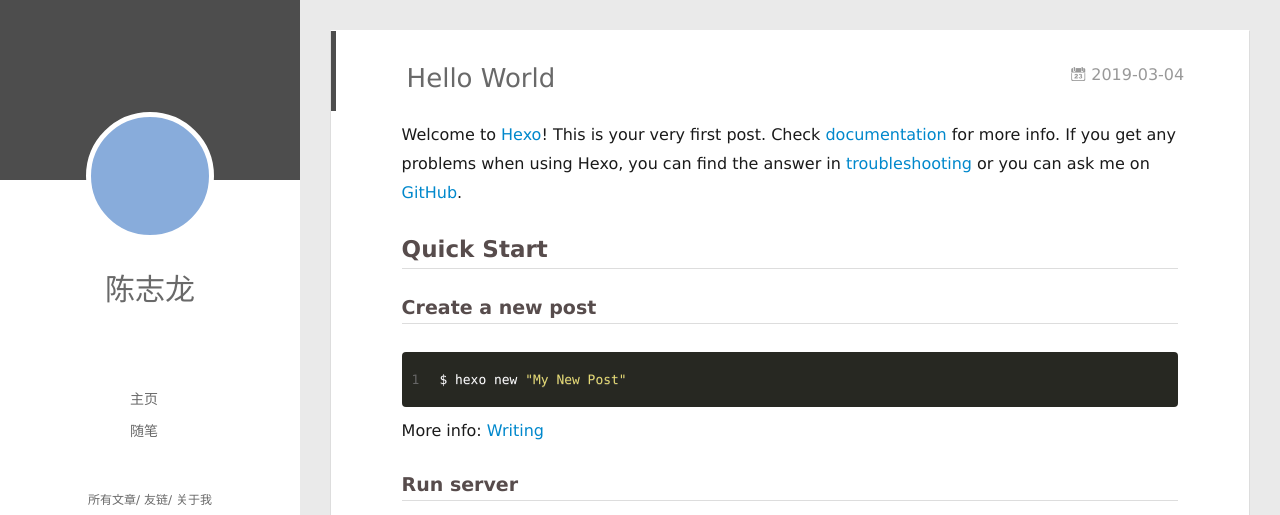
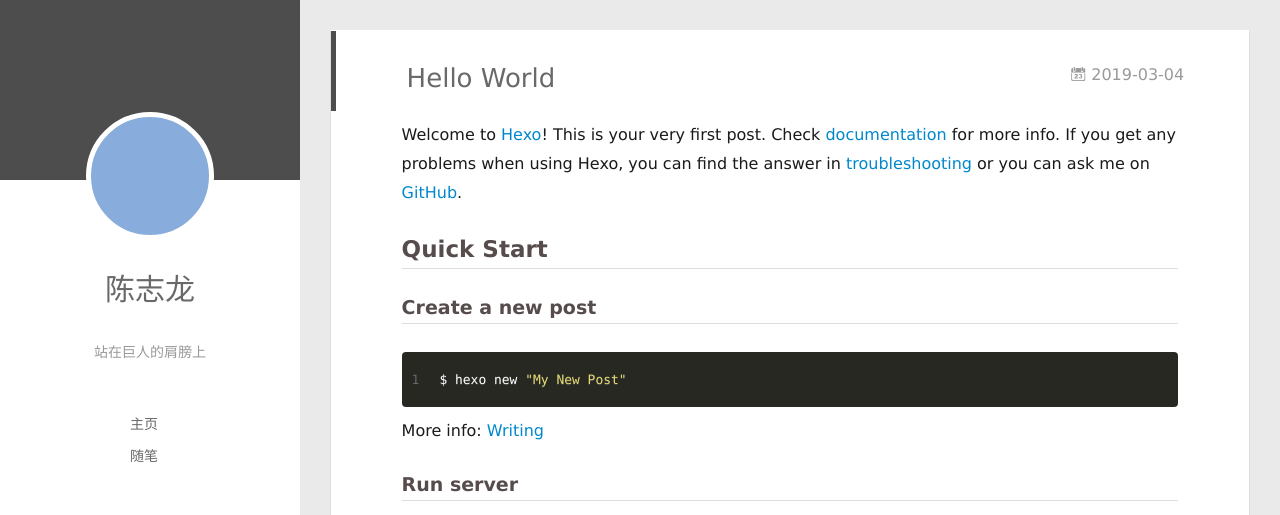
Before and after one commit to czlhm/czlhm.github.io, a plain HTML site: page 2019/03/04/hello-world/index.html in a window 1280 px wide. Shown: the top 515 px of the page. Drawn offline with Linux system fonts and the light colour scheme; no server answers.

Commit message:
Site updated: 2019-03-04 13:49:55

```diff
--- a/2019/03/04/hello-world/index.html
+++ b/2019/03/04/hello-world/index.html
@@ -52,6 +52,8 @@
 		<hgroup>
 		  <h1 class="header-author"><a href="/">陈志龙</a></h1>
 		</hgroup>
+
+		<p class="header-subtitle">站在巨人的肩膀上</p>
 
 
 		<nav class="header-menu">
@@ -110,6 +112,8 @@
 			<hgroup>
 			  <h1 class="header-author js-header-author">陈志龙</h1>
 			</hgroup>
+
+			<p class="header-subtitle"><i class="icon icon-quo-left"></i>站在巨人的肩膀上<i class="icon icon-quo-right"></i></p>
 
 
 
```
Also changed, not shown: 2019/03/04/js基本数据类型和复杂类型/index.html (+4 -0 lines), archives/2019/03/index.html (+4 -0 lines), archives/2019/index.html (+4 -0 lines), archives/index.html (+4 -0 lines), index.html (+4 -0 lines).
